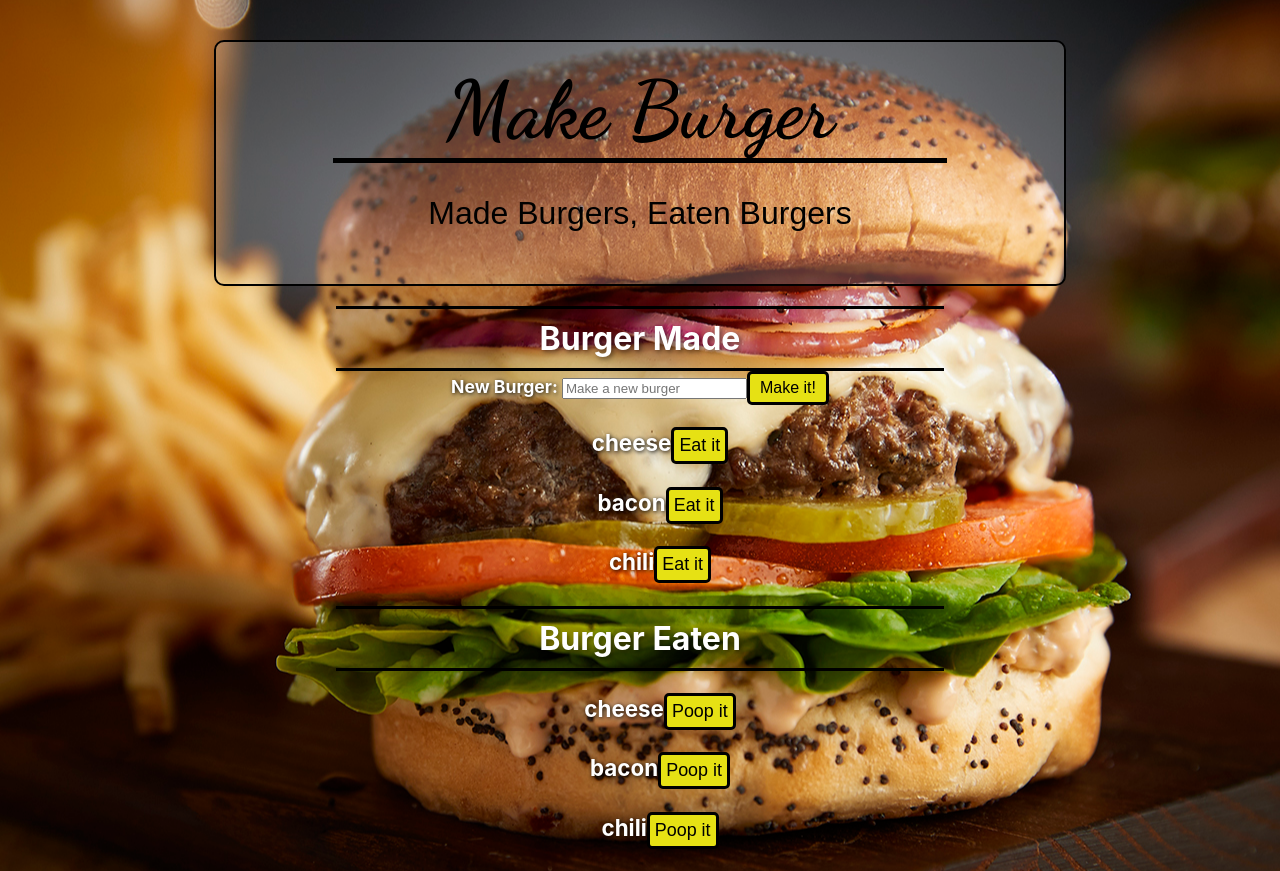
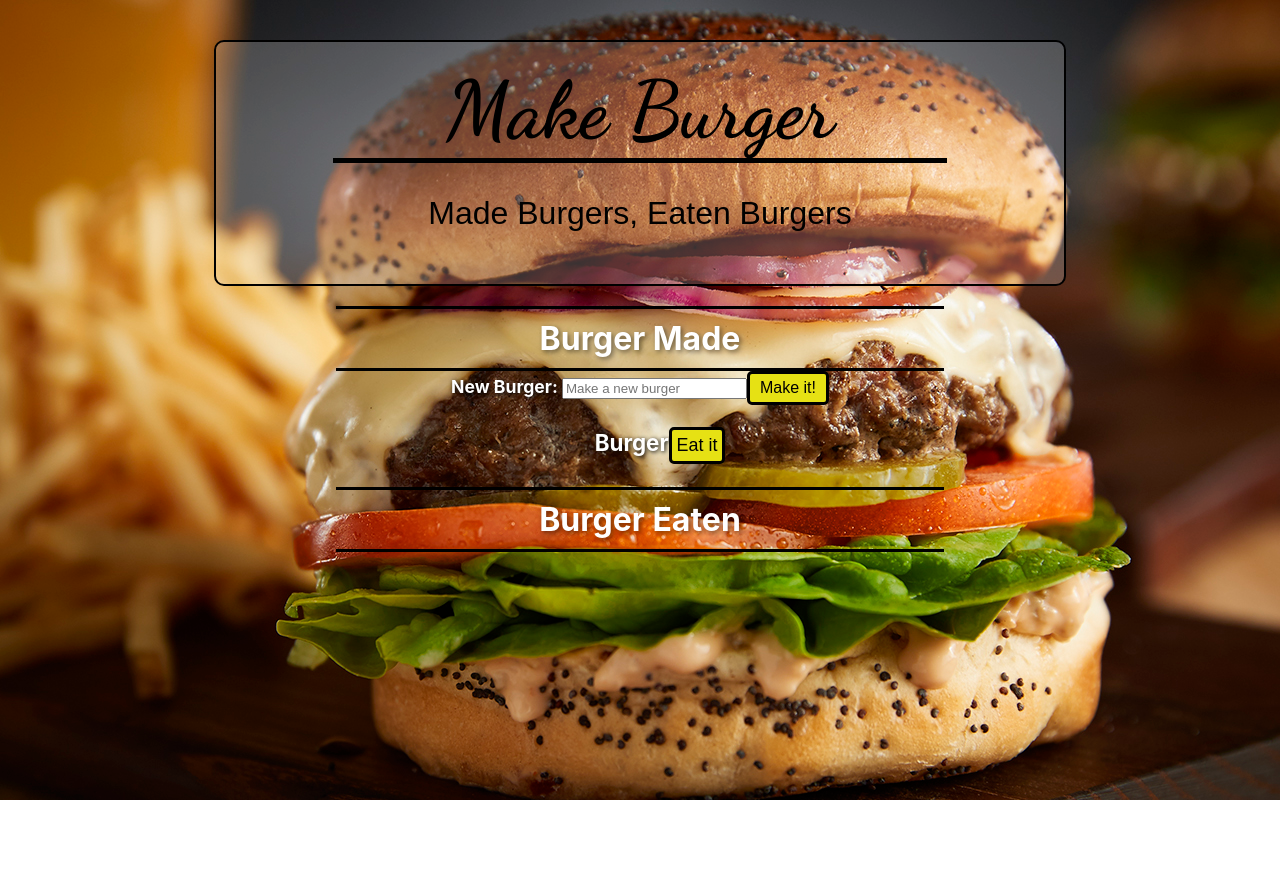
Before and after one commit to sararatBurke/BurgerMenu, a React (Create React App) app: page / in a window 1280 px wide. After the commit the page ends 800 px from the top, so only its background shows below. Built offline with nearby package versions, Linux system fonts and the light colour scheme.

Commit message:
clicked Eat it button to display burger inside Burger Eaten

```diff
--- a/src/App.js
+++ b/src/App.js
@@ -2,13 +2,15 @@ import React, { useState } from 'react';
 import './App.css';
 import AddBurger from './components/AddBurger';
 import ShowToEat from './components/ShowToEat';
-import ShowEaten from './components/Eaten';
+import Eaten from './components/Eaten';
 
- const initialBurgers =['cheese','bacon','chili'];
 
 export default function App() {
-  const [burgersToEat, setBurgersToEat] = useState(initialBurgers);
+  const [burgersToEat, setBurgersToEat] = useState(["Burger"]);
   const addNewburger = (newBurger) => setBurgersToEat([...burgersToEat, newBurger]);
+  const [burgersEaten, setBurgerEaten] = useState([]);
+  const addEatenBurger = (eaten) => setBurgerEaten([...burgersEaten, eaten]);
+
 
   return(
     <div className="App">
@@ -18,23 +20,9 @@ export default function App() {
         </main>
 
         <AddBurger add={addNewburger}/>
-        <ShowToEat eat={burgersToEat} />
+        <ShowToEat eat={burgersToEat} onClick={addEatenBurger}/>
         <h2 className="title">Burger Eaten</h2>
-        <ShowEaten poo={burgersToEat}/>
+        <Eaten poo={burgersEaten}/>
       </div>
   );
 }
-
-// const App = () => {
-//   const [burger, setBurger] = useState("");
-//   const handleChangeToBurger = (inputValue) => useBurger([...burger, inputValue]);
-
-// }
-
-//   render(){
-//     return (
-
-//     );
-
-//   }
-// }
--- a/src/components/Eaten.js
+++ b/src/components/Eaten.js
@@ -1,18 +1,16 @@
 import React from 'react';
 
+export default function Eaten(props) {
 
-// const burgers = ['Cheese burger', 'Fired chicken burger'];
-// const eating = burgers.map((burger) =>
-// <li> {burger}</li>
-// );
-
-export default function ShowEaten(props) {
-
-    return props.poo.map((poopBurger) => (
+    return props.poo.map((eatBurger) => (
         <div>
             <ul style={style.list}>
-                {poopBurger}
-                <button style={style.button}>Poop it</button>
+                {eatBurger}
+                <button
+                onClick={() => alert(eatBurger)}
+                style={style.button} >
+                    Poop it
+                </button>
             </ul>
         </div>
     ));
--- a/src/components/ShowToEat.js
+++ b/src/components/ShowToEat.js
@@ -8,11 +8,16 @@ import React from 'react';
 
 export default function ShowToEat(props){
 
-    return props.eat.map((eatBurger) => (
+    return props.eat.map((eatingBurger) => (
         <div>
             <ul style={style.list}>
-              {eatBurger}
-              <button style={style.button}>Eat it</button>
+              {eatingBurger}
+              <button
+                onClick={()=>{
+                  props.onClick(eatingBurger)
+                }}
+                style={style.button}>
+                Eat it</button>
             </ul>
         </div>
 
```
Also changed, not shown: src/components/AddBurger.js (+4 -3 lines).
